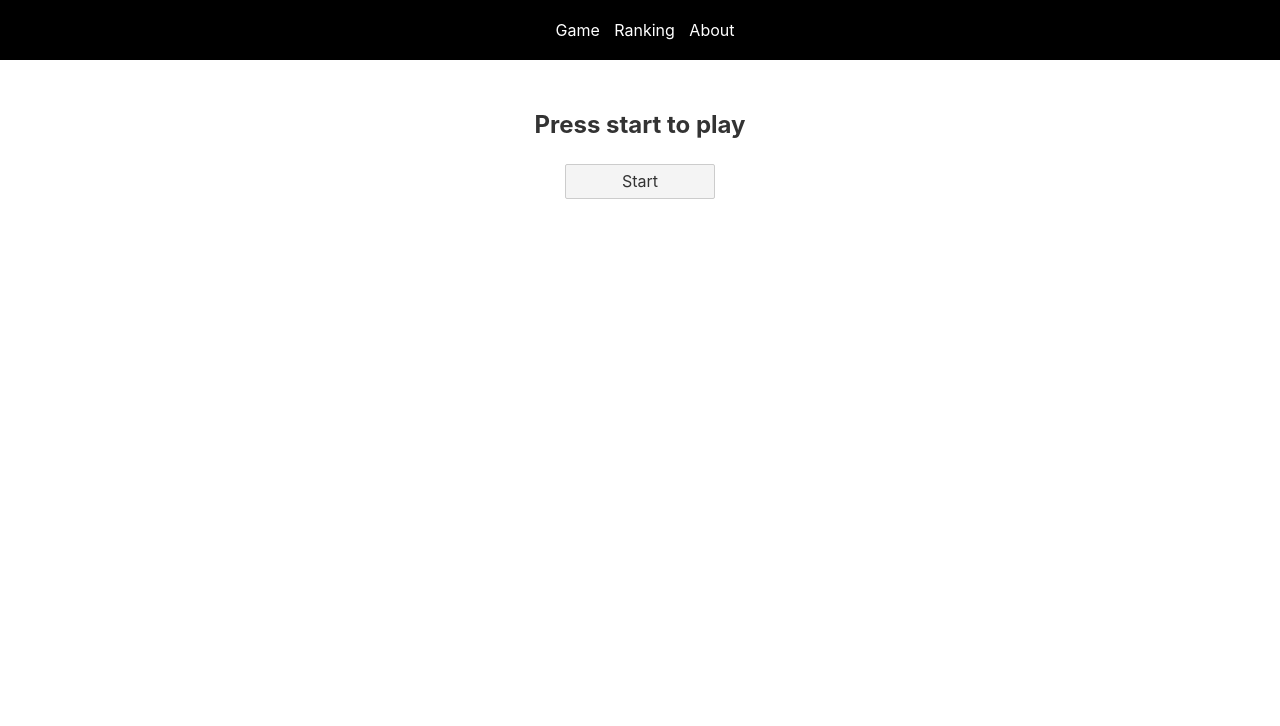
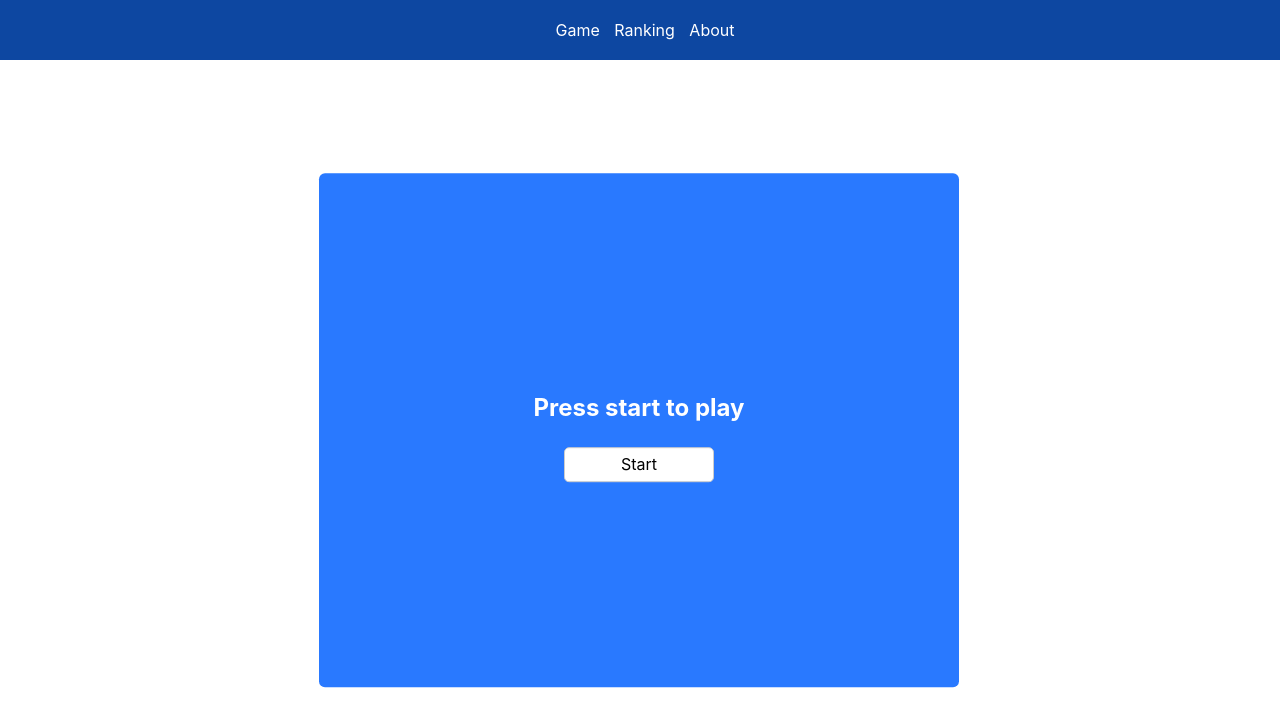
Before and after one commit to rodrigogomesrc/KanyeOrBible, a Svelte app in the folder KanyeOrBible/: page / in a window 1280 px wide. Shown: the top 726 px of the page. Built offline with nearby package versions, Linux system fonts and the light colour scheme; no server answers.

Commit message:
basic css layout

```diff
--- a/KanyeOrBible/public/global.css
+++ b/KanyeOrBible/public/global.css
@@ -2,6 +2,7 @@ html, body {
 	position: relative;
 	width: 100%;
 	height: 100%;
+	background-color: white;
 
 }
 
@@ -44,6 +45,10 @@ input:disabled {
 	color: #ccc;
 }
 
+input:focus {
+	outline: 3px solid #2196F3;
+}
+
 button:disabled {
 	color: #999;
 }
@@ -53,10 +58,29 @@ button:not(:disabled):active {
 }
 
 .container{
-	width: 700px;
-	margin: 0 auto;
+	width: calc(100% - 2px);
+	height: calc(100vh - 60px);
+	background-color: white;
+	position: relative;
+}
+.center-container{
+
+	position: absolute;
+  	top: 50%;
+	left: 50%;
+	transform: translate(-50%, -50%);
+	width: 600px;
 	padding: 20px;
+	background-color: #2979FF;
+	border-radius: 6px;
+	color: white
 }
+
+@media only screen and (max-width: 700px) {
+	.center-container{
+		width: calc(100% - 80px);
+	}
+  }
 
 .center-text {
 	text-align: center;
@@ -69,14 +93,20 @@ button:not(:disabled):active {
 
 button {
 	margin: 5px;
-	color: #333;
-	background-color: #f4f4f4;
+	border-radius: 5px;
+	background-color: white;
 	outline: none;
 	min-width: 150px;
 }
 
 button:focus {
 	border-color: #666;
+}
+
+button:hover {
+	background-color: #2196F3;
+	color: white;
+	cursor: pointer;
 }
 
 .text-highlight {
--- a/KanyeOrBible/src/Components/Game.svelte
+++ b/KanyeOrBible/src/Components/Game.svelte
@@ -58,6 +58,7 @@
 </script>
 
 <div class="container">
+    <div class="center-container" id="game-screen">
         <div>
             <h2 class="center-text">{statement[currentStatementIndex].sentence}</h2>
         </div>
@@ -70,3 +71,13 @@
             {/if}
         </div>
     </div>
+</div>
+
+<style>
+
+    #game-screen {
+        padding: 200px 20px;
+        max-height: 500px;
+    }
+
+</style>
--- a/KanyeOrBible/src/Components/Navbar.svelte
+++ b/KanyeOrBible/src/Components/Navbar.svelte
@@ -13,8 +13,7 @@
 <style>
 
     .navbar {
-        background-color: black;
-        margin-bottom: 10px;
+        background-color: #0D47A1;
         padding: 20px;
     }
 
@@ -25,7 +24,7 @@
     }
 
     .navlink:hover {
-        color: #4cb1ef;
+        color: #42A5F5;
     }
 
     .nav-container {
--- a/KanyeOrBible/src/Components/Ranking.svelte
+++ b/KanyeOrBible/src/Components/Ranking.svelte
@@ -27,23 +27,25 @@
 </script>
 
 <div class="container">
+    <div class="center-container">
         <h2 class="center-text highlighted-text" id="ranking-title">Ranking</h2>
         {#if localRanking}
             {#each localRanking as line, i}
                 {#if isIndexEven(i)}
                     <div id="ranking-line" class="even-line">
-                    <div>{getRankingLinePLayerPosition(line, i)}</div>
-                    <div>{getRankingLinePLayerScore(line)}</div>
+                        <div class="ranking-name">{getRankingLinePLayerPosition(line, i)}</div>
+                        <div class="ranking-score">{getRankingLinePLayerScore(line)}</div>
                     </div>
                 {:else}
 
                 <div id="ranking-line" class="odd-line">
-                <div>{getRankingLinePLayerPosition(line, i)}</div>
-                <div>{getRankingLinePLayerScore(line)}</div>
+                    <div class="ranking-name">{getRankingLinePLayerPosition(line, i)}</div>
+                    <div class="ranking-score">{getRankingLinePLayerScore(line)}</div>
                 </div>
                 {/if}
             {/each}
         {/if}
+    </div>
 </div>
 
 <style>
@@ -60,12 +62,20 @@
     }
 
     .even-line {
-
-        background-color: lightgray;
+        background-color: #82B1FF;
     }
 
     .odd-line {
-        background-color: gray;
+        background-color: #448AFF
+    }
+
+    .ranking-score {
+        text-align: left;
+        flex: 1;
+    }
+
+    .ranking-name {
+        flex: 3;
     }
 
 </style>
--- a/KanyeOrBible/src/Components/Score.svelte
+++ b/KanyeOrBible/src/Components/Score.svelte
@@ -41,7 +41,7 @@
 </script>
 
 <div class="container">
-
+    <div class="center-container">
         <div>
             <h2 class="center-text highlighted-text">Game Finished</h2>
         </div>
@@ -53,14 +53,14 @@
                 <input type="text" placeholder="Enter your name" id="player-name"/>
             </div>
             <div class="button-container">
-            <button on:click={()=>saveName()}>Save</button>
+                <button class="buttons" on:click={()=>saveName()}>Save</button>
             </div>
         {/if}
         <div class="button-container  spacing">
             <button on:click={()=>goToRanking()}>Ranking</button>
             <button on:click={()=>goToNewGame()}>New Game</button>
         </div>
-
+    </div>
 </div>
 
 <style>
```
Lines whose indentation alone changed are shown as unchanged.
